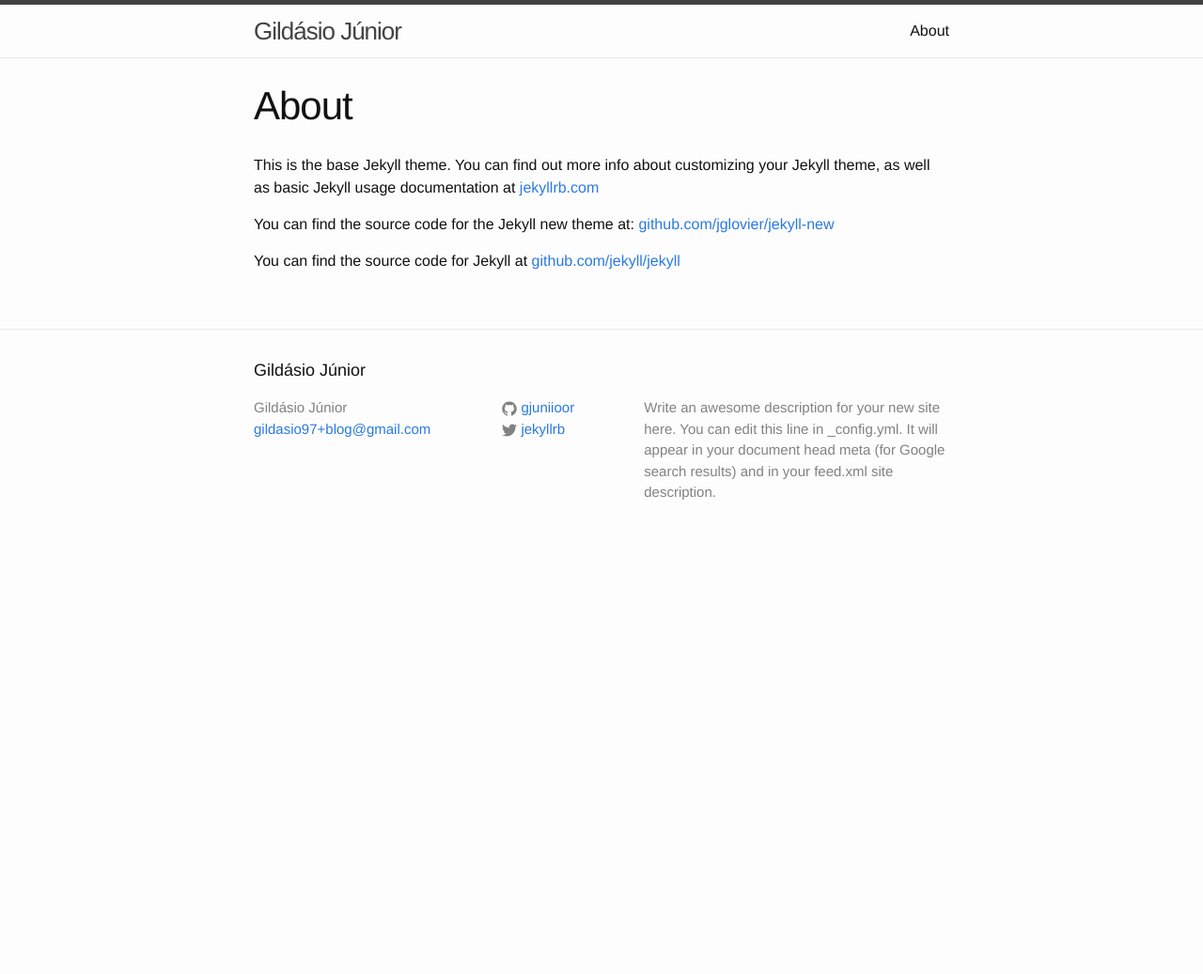
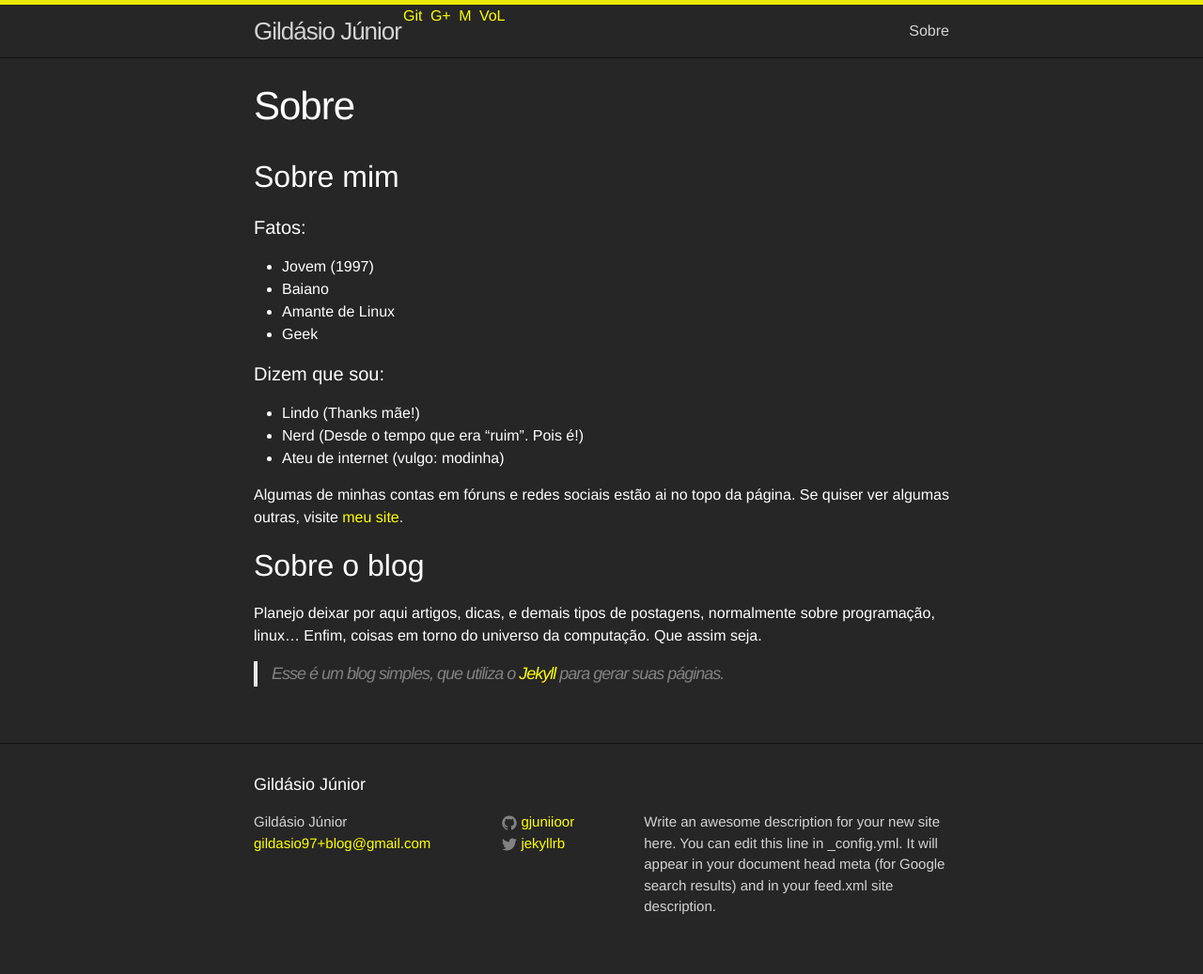
Before and after one commit to gildasio/gildasio.gitlab.io, a Jekyll site: the page built from blog/about.md, in a window 1280 px wide. Shown: the whole page at 94% size. Built offline with Jekyll 4.4.1, drawn with Linux system fonts in a browser that asks for light colours; before the commit the page ends 900 px from its top, so only the background shows below that.

Commit message:
Editing header

```diff
--- a/blog/_config.yml
+++ b/blog/_config.yml
@@ -9,6 +9,9 @@ baseurl: "/blog"
 url: "http://gildasio.net"
 twitter_username: jekyllrb
 github_username:  gjuniioor
+gplus_username: gildasiojunior0
+vivaolinux_username: gjuniioor
+medium_username: gjuniioor
 
 # Build settings
 markdown: kramdown
--- a/blog/_includes/header.html
+++ b/blog/_includes/header.html
@@ -3,6 +3,13 @@
   <div class="wrapper">
 
     <a class="site-title" href="{{ site.baseurl }}/">{{ site.title }}</a>
+
+		<div class="social">
+			<a href="https://github.com/{{ site.github_username }}" title="GitHub">Git</a>
+			<a href="https://plus.google.com/+{{ site.gplus_username }}" title="Google Plus">G+</a>
+			<a href="https://medium.com/@{{ site.medium_username }}" title="Medium">M</a>
+			<a href="http://www.vivaolinux.com.br/~{{ site.vivaolinux_username }}" title="Viva o Linux">VoL</a>
+		</div>
 
     <nav class="site-nav">
       <a href="#" class="menu-icon">
--- a/blog/_sass/_base.scss
+++ /dev/null
@@ -1,204 +0,0 @@
-/**
- * Reset some basic elements
- */
-body, h1, h2, h3, h4, h5, h6,
-p, blockquote, pre, hr,
-dl, dd, ol, ul, figure {
-    margin: 0;
-    padding: 0;
-}
-
-
-
-/**
- * Basic styling
- */
-body {
-    font-family: $base-font-family;
-    font-size: $base-font-size;
-    line-height: $base-line-height;
-    font-weight: 300;
-    color: $text-color;
-    background-color: $background-color;
-    -webkit-text-size-adjust: 100%;
-}
-
-
-
-/**
- * Set `margin-bottom` to maintain vertical rhythm
- */
-h1, h2, h3, h4, h5, h6,
-p, blockquote, pre,
-ul, ol, dl, figure,
-%vertical-rhythm {
-    margin-bottom: $spacing-unit / 2;
-}
-
-
-
-/**
- * Images
- */
-img {
-    max-width: 100%;
-    vertical-align: middle;
-}
-
-
-
-/**
- * Figures
- */
-figure > img {
-    display: block;
-}
-
-figcaption {
-    font-size: $small-font-size;
-}
-
-
-
-/**
- * Lists
- */
-ul, ol {
-    margin-left: $spacing-unit;
-}
-
-li {
-    > ul,
-    > ol {
-         margin-bottom: 0;
-    }
-}
-
-
-
-/**
- * Headings
- */
-h1, h2, h3, h4, h5, h6 {
-    font-weight: 300;
-}
-
-
-
-/**
- * Links
- */
-a {
-    color: $brand-color;
-    text-decoration: none;
-
-    &:visited {
-        color: darken($brand-color, 15%);
-    }
-
-    &:hover {
-        color: $text-color;
-        text-decoration: underline;
-    }
-}
-
-
-
-/**
- * Blockquotes
- */
-blockquote {
-    color: $grey-color;
-    border-left: 4px solid $grey-color-light;
-    padding-left: $spacing-unit / 2;
-    font-size: 18px;
-    letter-spacing: -1px;
-    font-style: italic;
-
-    > :last-child {
-        margin-bottom: 0;
-    }
-}
-
-
-
-/**
- * Code formatting
- */
-pre,
-code {
-    font-size: 15px;
-    border: 1px solid $grey-color-light;
-    border-radius: 3px;
-    background-color: #eef;
-}
-
-code {
-    padding: 1px 5px;
-}
-
-pre {
-    padding: 8px 12px;
-    overflow-x: scroll;
-
-    > code {
-        border: 0;
-        padding-right: 0;
-        padding-left: 0;
-    }
-}
-
-
-
-/**
- * Wrapper
- */
-.wrapper {
-    max-width: -webkit-calc(#{$content-width} - (#{$spacing-unit} * 2));
-    max-width:         calc(#{$content-width} - (#{$spacing-unit} * 2));
-    margin-right: auto;
-    margin-left: auto;
-    padding-right: $spacing-unit;
-    padding-left: $spacing-unit;
-    @extend %clearfix;
-
-    @include media-query($on-laptop) {
-        max-width: -webkit-calc(#{$content-width} - (#{$spacing-unit}));
-        max-width:         calc(#{$content-width} - (#{$spacing-unit}));
-        padding-right: $spacing-unit / 2;
-        padding-left: $spacing-unit / 2;
-    }
-}
-
-
-
-/**
- * Clearfix
- */
-%clearfix {
-
-    &:after {
-        content: "";
-        display: table;
-        clear: both;
-    }
-}
-
-
-
-/**
- * Icons
- */
-.icon {
-
-    > svg {
-        display: inline-block;
-        width: 16px;
-        height: 16px;
-        vertical-align: middle;
-
-        path {
-            fill: $grey-color;
-        }
-    }
-}
--- a/blog/_sass/_layout.scss
+++ /dev/null
@@ -1,236 +0,0 @@
-/**
- * Site header
- */
-.site-header {
-    border-top: 5px solid $grey-color-dark;
-    border-bottom: 1px solid $grey-color-light;
-    min-height: 56px;
-
-    // Positioning context for the mobile navigation icon
-    position: relative;
-}
-
-.site-title {
-    font-size: 26px;
-    line-height: 56px;
-    letter-spacing: -1px;
-    margin-bottom: 0;
-    float: left;
-
-    &,
-    &:visited {
-        color: $grey-color-dark;
-    }
-}
-
-.site-nav {
-    float: right;
-    line-height: 56px;
-
-    .menu-icon {
-        display: none;
-    }
-
-    .page-link {
-        color: $text-color;
-        line-height: $base-line-height;
-
-        // Gaps between nav items, but not on the first one
-        &:not(:first-child) {
-            margin-left: 20px;
-        }
-    }
-
-    @include media-query($on-palm) {
-        position: absolute;
-        top: 9px;
-        right: 30px;
-        background-color: $background-color;
-        border: 1px solid $grey-color-light;
-        border-radius: 5px;
-        text-align: right;
-
-        .menu-icon {
-            display: block;
-            float: right;
-            width: 36px;
-            height: 26px;
-            line-height: 0;
-            padding-top: 10px;
-            text-align: center;
-
-            > svg {
-                width: 18px;
-                height: 15px;
-
-                path {
-                    fill: $grey-color-dark;
-                }
-            }
-        }
-
-        .trigger {
-            clear: both;
-            display: none;
-        }
-
-        &:hover .trigger {
-            display: block;
-            padding-bottom: 5px;
-        }
-
-        .page-link {
-            display: block;
-            padding: 5px 10px;
-        }
-    }
-}
-
-
-
-/**
- * Site footer
- */
-.site-footer {
-    border-top: 1px solid $grey-color-light;
-    padding: $spacing-unit 0;
-}
-
-.footer-heading {
-    font-size: 18px;
-    margin-bottom: $spacing-unit / 2;
-}
-
-.contact-list,
-.social-media-list {
-    list-style: none;
-    margin-left: 0;
-}
-
-.footer-col-wrapper {
-    font-size: 15px;
-    color: $grey-color;
-    margin-left: -$spacing-unit / 2;
-    @extend %clearfix;
-}
-
-.footer-col {
-    float: left;
-    margin-bottom: $spacing-unit / 2;
-    padding-left: $spacing-unit / 2;
-}
-
-.footer-col-1 {
-    width: -webkit-calc(35% - (#{$spacing-unit} / 2));
-    width:         calc(35% - (#{$spacing-unit} / 2));
-}
-
-.footer-col-2 {
-    width: -webkit-calc(20% - (#{$spacing-unit} / 2));
-    width:         calc(20% - (#{$spacing-unit} / 2));
-}
-
-.footer-col-3 {
-    width: -webkit-calc(45% - (#{$spacing-unit} / 2));
-    width:         calc(45% - (#{$spacing-unit} / 2));
-}
-
-@include media-query($on-laptop) {
-    .footer-col-1,
-    .footer-col-2 {
-        width: -webkit-calc(50% - (#{$spacing-unit} / 2));
-        width:         calc(50% - (#{$spacing-unit} / 2));
-    }
-
-    .footer-col-3 {
-        width: -webkit-calc(100% - (#{$spacing-unit} / 2));
-        width:         calc(100% - (#{$spacing-unit} / 2));
-    }
-}
-
-@include media-query($on-palm) {
-    .footer-col {
-        float: none;
-        width: -webkit-calc(100% - (#{$spacing-unit} / 2));
-        width:         calc(100% - (#{$spacing-unit} / 2));
-    }
-}
-
-
-
-/**
- * Page content
- */
-.page-content {
-    padding: $spacing-unit 0;
-}
-
-.page-heading {
-    font-size: 20px;
-}
-
-.post-list {
-    margin-left: 0;
-    list-style: none;
-
-    > li {
-        margin-bottom: $spacing-unit;
-    }
-}
-
-.post-meta {
-    font-size: $small-font-size;
-    color: $grey-color;
-}
-
-.post-link {
-    display: block;
-    font-size: 24px;
-}
-
-
-
-/**
- * Posts
- */
-.post-header {
-    margin-bottom: $spacing-unit;
-}
-
-.post-title {
-    font-size: 42px;
-    letter-spacing: -1px;
-    line-height: 1;
-
-    @include media-query($on-laptop) {
-        font-size: 36px;
-    }
-}
-
-.post-content {
-    margin-bottom: $spacing-unit;
-
-    h2 {
-        font-size: 32px;
-
-        @include media-query($on-laptop) {
-            font-size: 28px;
-        }
-    }
-
-    h3 {
-        font-size: 26px;
-
-        @include media-query($on-laptop) {
-            font-size: 22px;
-        }
-    }
-
-    h4 {
-        font-size: 20px;
-
-        @include media-query($on-laptop) {
-            font-size: 18px;
-        }
-    }
-}
--- a/blog/_sass/_syntax-highlighting.scss
+++ /dev/null
@@ -1,67 +0,0 @@
-/**
- * Syntax highlighting styles
- */
-.highlight {
-    background: #fff;
-    @extend %vertical-rhythm;
-
-    .c     { color: #998; font-style: italic } // Comment
-    .err   { color: #a61717; background-color: #e3d2d2 } // Error
-    .k     { font-weight: bold } // Keyword
-    .o     { font-weight: bold } // Operator
-    .cm    { color: #998; font-style: italic } // Comment.Multiline
-    .cp    { color: #999; font-weight: bold } // Comment.Preproc
-    .c1    { color: #998; font-style: italic } // Comment.Single
-    .cs    { color: #999; font-weight: bold; font-style: italic } // Comment.Special
-    .gd    { color: #000; background-color: #fdd } // Generic.Deleted
-    .gd .x { color: #000; background-color: #faa } // Generic.Deleted.Specific
-    .ge    { font-style: italic } // Generic.Emph
-    .gr    { color: #a00 } // Generic.Error
-    .gh    { color: #999 } // Generic.Heading
-    .gi    { color: #000; background-color: #dfd } // Generic.Inserted
-    .gi .x { color: #000; background-color: #afa } // Generic.Inserted.Specific
-    .go    { color: #888 } // Generic.Output
-    .gp    { color: #555 } // Generic.Prompt
-    .gs    { font-weight: bold } // Generic.Strong
-    .gu    { color: #aaa } // Generic.Subheading
-    .gt    { color: #a00 } // Generic.Traceback
-    .kc    { font-weight: bold } // Keyword.Constant
-    .kd    { font-weight: bold } // Keyword.Declaration
-    .kp    { font-weight: bold } // Keyword.Pseudo
-    .kr    { font-weight: bold } // Keyword.Reserved
-    .kt    { color: #458; font-weight: bold } // Keyword.Type
-    .m     { color: #099 } // Literal.Number
-    .s     { color: #d14 } // Literal.String
-    .na    { color: #008080 } // Name.Attribute
-    .nb    { color: #0086B3 } // Name.Builtin
-    .nc    { color: #458; font-weight: bold } // Name.Class
-    .no    { color: #008080 } // Name.Constant
-    .ni    { color: #800080 } // Name.Entity
-    .ne    { color: #900; font-weight: bold } // Name.Exception
-    .nf    { color: #900; font-weight: bold } // Name.Function
-    .nn    { color: #555 } // Name.Namespace
-    .nt    { color: #000080 } // Name.Tag
-    .nv    { color: #008080 } // Name.Variable
-    .ow    { font-weight: bold } // Operator.Word
-    .w     { color: #bbb } // Text.Whitespace
-    .mf    { color: #099 } // Literal.Number.Float
-    .mh    { color: #099 } // Literal.Number.Hex
-    .mi    { color: #099 } // Literal.Number.Integer
-    .mo    { color: #099 } // Literal.Number.Oct
-    .sb    { color: #d14 } // Literal.String.Backtick
-    .sc    { color: #d14 } // Literal.String.Char
-    .sd    { color: #d14 } // Literal.String.Doc
-    .s2    { color: #d14 } // Literal.String.Double
-    .se    { color: #d14 } // Literal.String.Escape
-    .sh    { color: #d14 } // Literal.String.Heredoc
-    .si    { color: #d14 } // Literal.String.Interpol
-    .sx    { color: #d14 } // Literal.String.Other
-    .sr    { color: #009926 } // Literal.String.Regex
-    .s1    { color: #d14 } // Literal.String.Single
-    .ss    { color: #990073 } // Literal.String.Symbol
-    .bp    { color: #999 } // Name.Builtin.Pseudo
-    .vc    { color: #008080 } // Name.Variable.Class
-    .vg    { color: #008080 } // Name.Variable.Global
-    .vi    { color: #008080 } // Name.Variable.Instance
-    .il    { color: #099 } // Literal.Number.Integer.Long
-}
--- a/blog/about.md
+++ b/blog/about.md
@@ -1,11 +1,28 @@
 ---
 layout: page
-title: About
-permalink: /about/
+title: Sobre
+permalink: /sobre/
 ---
 
-This is the base Jekyll theme. You can find out more info about customizing your Jekyll theme, as well as basic Jekyll usage documentation at [jekyllrb.com](http://jekyllrb.com/)
+## Sobre mim
 
-You can find the source code for the Jekyll new theme at: [github.com/jglovier/jekyll-new](https://github.com/jglovier/jekyll-new)
+#### Fatos:
 
-You can find the source code for Jekyll at [github.com/jekyll/jekyll](https://github.com/jekyll/jekyll)
+- Jovem (1997)
+- Baiano
+- Amante de Linux
+- Geek
+
+#### Dizem que sou:
+
+- Lindo (Thanks mãe!)
+- Nerd (Desde o tempo que era "ruim". Pois é!)
+- Ateu de internet (vulgo: modinha)
+
+Algumas de minhas contas em fóruns e redes sociais estão ai no topo da página. Se quiser ver algumas outras, visite [meu site](http://gildasio.net){:target="_blank"}.
+
+## Sobre o blog
+
+Planejo deixar por aqui artigos, dicas, e demais tipos de postagens, normalmente sobre programação, linux... Enfim, coisas em torno do universo da computação. Que assim seja.
+
+> Esse é um blog simples, que utiliza o [Jekyll](http://jekyllrb.com "Jekyll"){:target="_blank"} para gerar suas páginas.
--- a/blog/css/main.css
+++ b/blog/css/main.css
@@ -15,8 +15,8 @@ body {
   font-size: 16px;
   line-height: 1.5;
   font-weight: 300;
-  color: #111;
-  background-color: #fdfdfd;
+  color: rgba(255,255,255,1);
+  background-color: rgba(0,0,0,0.85);
   -webkit-text-size-adjust: 100%; }
 
 /**
@@ -64,12 +64,12 @@ h1, h2, h3, h4, h5, h6 {
  * Links
  */
 a {
-  color: #2a7ae2;
+  color: rgba(255,255,0,1);
   text-decoration: none; }
   a:visited {
-    color: #1756a9; }
+    color: rgba(255,255,0,0.75); }
   a:hover {
-    color: #111;
+    color: rgba(255,255,255,0.8);
     text-decoration: underline; }
 
 /**
@@ -146,8 +146,8 @@ pre {
  * Site header
  */
 .site-header {
-  border-top: 5px solid #424242;
-  border-bottom: 1px solid #e8e8e8;
+  border-top: 5px solid rgba(255,255,0,0.9);
+  border-bottom: 1px solid rgba(0,0,0,0.5);
   min-height: 56px;
   position: relative; }
 
@@ -158,7 +158,16 @@ pre {
   margin-bottom: 0;
   float: left; }
   .site-title, .site-title:visited {
-    color: #424242; }
+    color: rgba(255,255,255,0.8); }
+
+.social {
+	margin-bottom: 0;
+	float: left;
+	line-heigth: 56px;
+}
+.social a {
+	padding: 2px;
+}
 
 .site-nav {
   float: right;
@@ -166,7 +175,7 @@ pre {
   .site-nav .menu-icon {
     display: none; }
   .site-nav .page-link {
-    color: #111;
+    color: rgba(255,255,255,0.8);
     line-height: 1.5; }
     .site-nav .page-link:not(:first-child) {
       margin-left: 20px; }
@@ -175,8 +184,8 @@ pre {
       position: absolute;
       top: 9px;
       right: 30px;
-      background-color: #fdfdfd;
-      border: 1px solid #e8e8e8;
+      background-color: rgba(0,0,0,0.85);
+      border: 1px solid rgba(255,255,0,0.9);
       border-radius: 5px;
       text-align: right; }
       .site-nav .menu-icon {
@@ -191,7 +200,7 @@ pre {
           width: 18px;
           height: 15px; }
           .site-nav .menu-icon > svg path {
-            fill: #424242; }
+            fill: rgba(255,255,255,0.8); }
       .site-nav .trigger {
         clear: both;
         display: none; }
@@ -206,7 +215,7 @@ pre {
  * Site footer
  */
 .site-footer {
-  border-top: 1px solid #e8e8e8;
+  border-top: 1px solid rgba(0,0,0,0.5);
   padding: 30px 0; }
 
 .footer-heading {
@@ -220,7 +229,7 @@ pre {
 
 .footer-col-wrapper {
   font-size: 15px;
-  color: #828282;
+  color: rgba(255,255,255,0.8);
   margin-left: -15px; }
 
 .footer-col {
@@ -271,7 +280,7 @@ pre {
 
 .post-meta {
   font-size: 14px;
-  color: #828282; }
+  color: rgba(255,255,255,0.8); }
 
 .post-link {
   display: block;
--- a/blog/css/main.scss
+++ /dev/null
@@ -1,52 +0,0 @@
----
-# Only the main Sass file needs front matter (the dashes are enough)
----
-@charset "utf-8";
-
-
-
-// Our variables
-$base-font-family: Helvetica, Arial, sans-serif;
-$base-font-size:   16px;
-$small-font-size:  $base-font-size * 0.875;
-$base-line-height: 1.5;
-
-$spacing-unit:     30px;
-
-$text-color:       #111;
-$background-color: #fdfdfd;
-$brand-color:      #2a7ae2;
-
-$grey-color:       #828282;
-$grey-color-light: lighten($grey-color, 40%);
-$grey-color-dark:  darken($grey-color, 25%);
-
-// Width of the content area
-$content-width:    800px;
-
-$on-palm:          600px;
-$on-laptop:        800px;
-
-
-
-// Using media queries with like this:
-// @include media-query($on-palm) {
-//     .wrapper {
-//         padding-right: $spacing-unit / 2;
-//         padding-left: $spacing-unit / 2;
-//     }
-// }
-@mixin media-query($device) {
-    @media screen and (max-width: $device) {
-        @content;
-    }
-}
-
-
-
-// Import partials from `sass_dir` (defaults to `_sass`)
-@import
-        "base",
-        "layout",
-        "syntax-highlighting"
-;
```
Also changed, not shown: blog/_images/gplus.ico (added), blog/_images/medium.ico (added), 2 other files.
